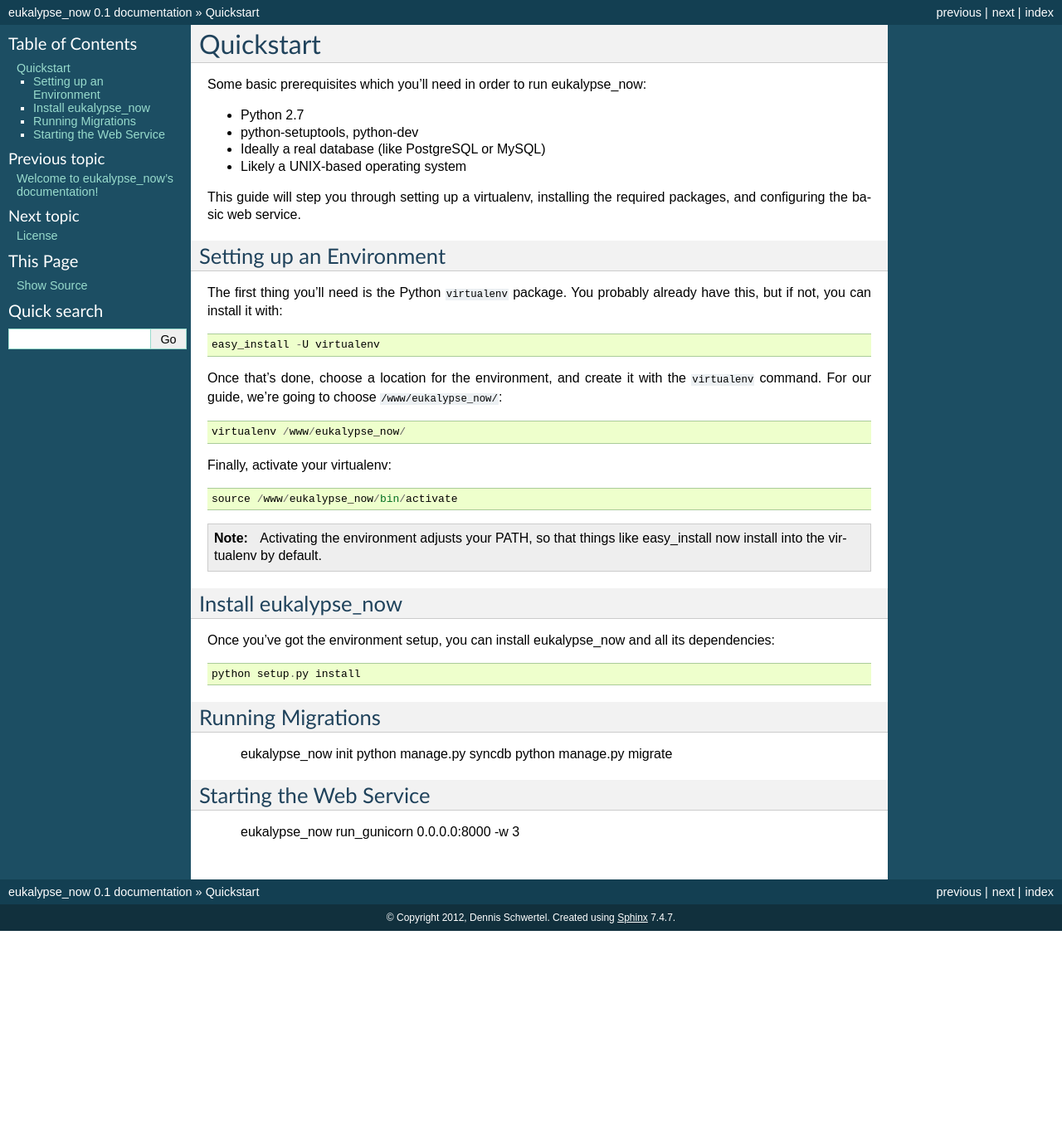
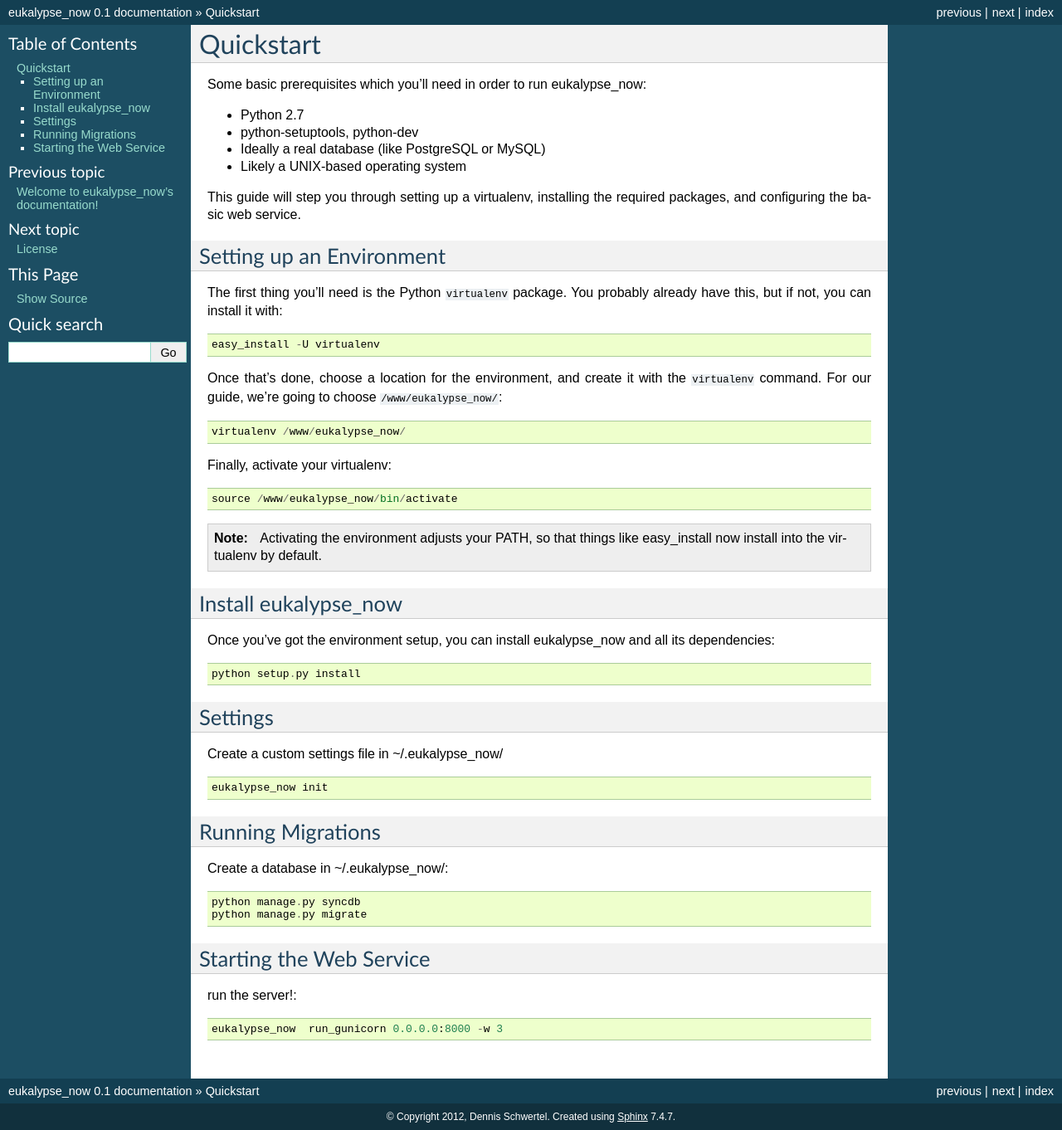
Before and after one commit to kinkerl/eukalypse_now, a Sphinx documentation site: the page built from docs/quickstart/index.rst, in a window 1280 px wide. Shown: the whole page at 83% size. Built offline with Sphinx 7.4.7, drawn with Linux system fonts in a browser that asks for light colours; before the commit the page ends 1122 px from its top, so only the background shows below that.

Commit message:
minor doc things and readme

```diff
--- a/README.rst
+++ b/README.rst
@@ -2,3 +2,9 @@
 =============
 
 The eukalypse_now package, at its core, is just a simple server and web UI for eukalypse
+
+
+Resources
+---------
+
+* `Documentation <http://eukalypse-now.readthedocs.org/>`_
--- a/docs/conf.py
+++ b/docs/conf.py
@@ -120,7 +120,7 @@
 # Add any paths that contain custom static files (such as style sheets) here,
 # relative to this directory. They are copied after the builtin static files,
 # so a file named "default.css" will overwrite the builtin "default.css".
-html_static_path = ['_static']
+#html_static_path = ['_static']
 
 # If not '', a 'Last updated on:' timestamp is inserted at every page bottom,
 # using the given strftime format.
--- a/docs/index.rst
+++ b/docs/index.rst
@@ -5,8 +5,6 @@
 
 Welcome to eukalypse_now's documentation!
 =========================================
-
-Contents:
 
 .. toctree::
    :maxdepth: 2
--- a/docs/license/index.rst
+++ b/docs/license/index.rst
@@ -12,9 +12,9 @@
 
 A lit of additional contributors can be seen on `GitHub <https://github.com/kinkerl/eukalypse_now/contributors>`_.
 
-.. _eukalypse_now:
+.. _eukalypse_now-license:
 
 eukalypse_now License
---------------
+---------------------
 
 .. include:: ../../LICENSE
--- a/docs/quickstart/index.rst
+++ b/docs/quickstart/index.rst
@@ -35,17 +35,25 @@
 
 
 Install eukalypse_now
---------------
+----------------------
 
 Once you've got the environment setup, you can install eukalypse_now and all its dependencies::
 
   python setup.py install
 
 
+Settings
+--------
+
+Create a custom settings file in ~/.eukalypse_now/ ::
+
+  eukalypse_now init
+
 Running Migrations
 ------------------
 
-  eukalypse_now init
+Create a database in ~/.eukalypse_now/::
+
   python manage.py syncdb
   python manage.py migrate
 
@@ -56,5 +64,6 @@
 Starting the Web Service
 ------------------------
 
+run the server!::
 
   eukalypse_now  run_gunicorn 0.0.0.0:8000 -w 3
```
Also changed, not shown: setup.py (+10 -7 lines), 1 other file.
